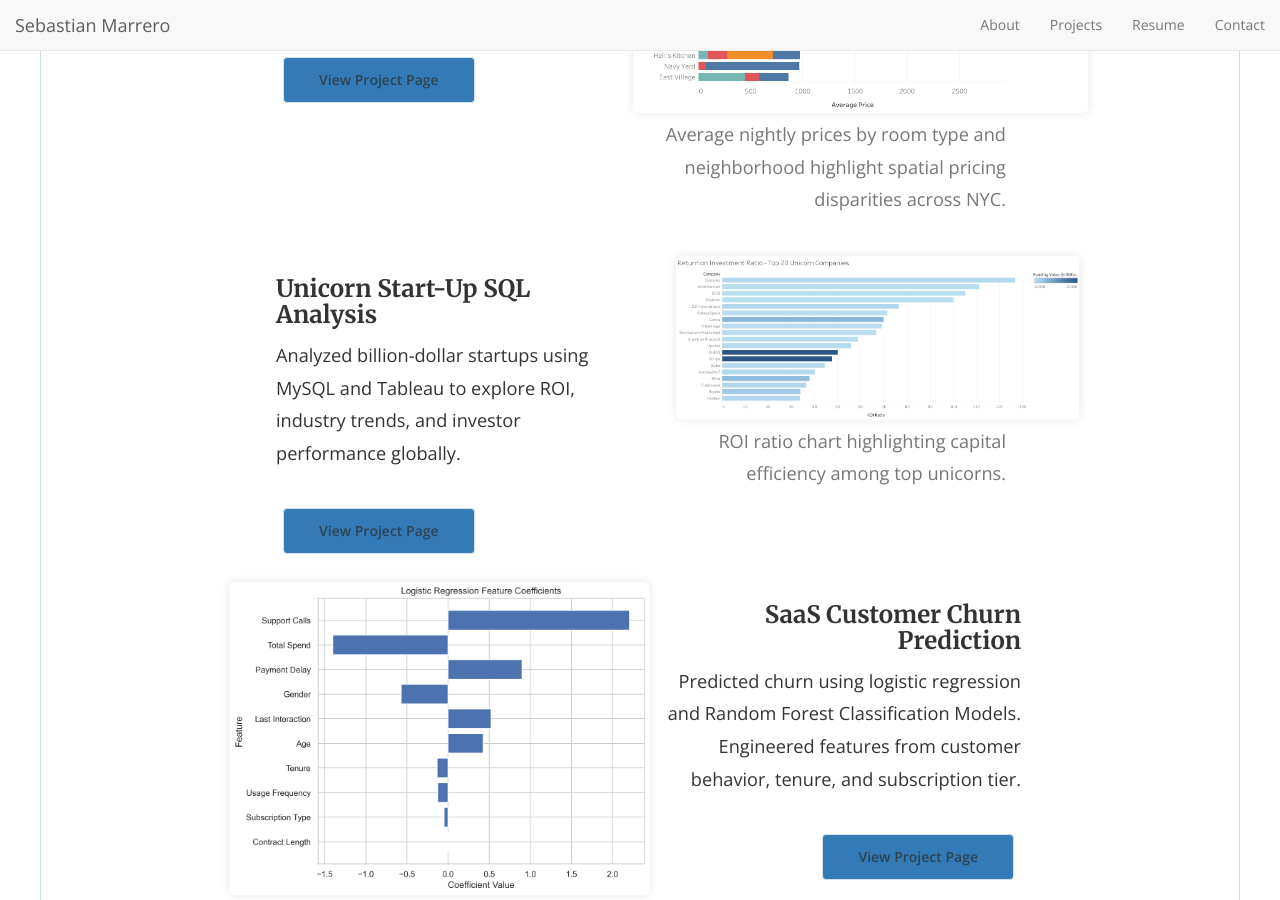
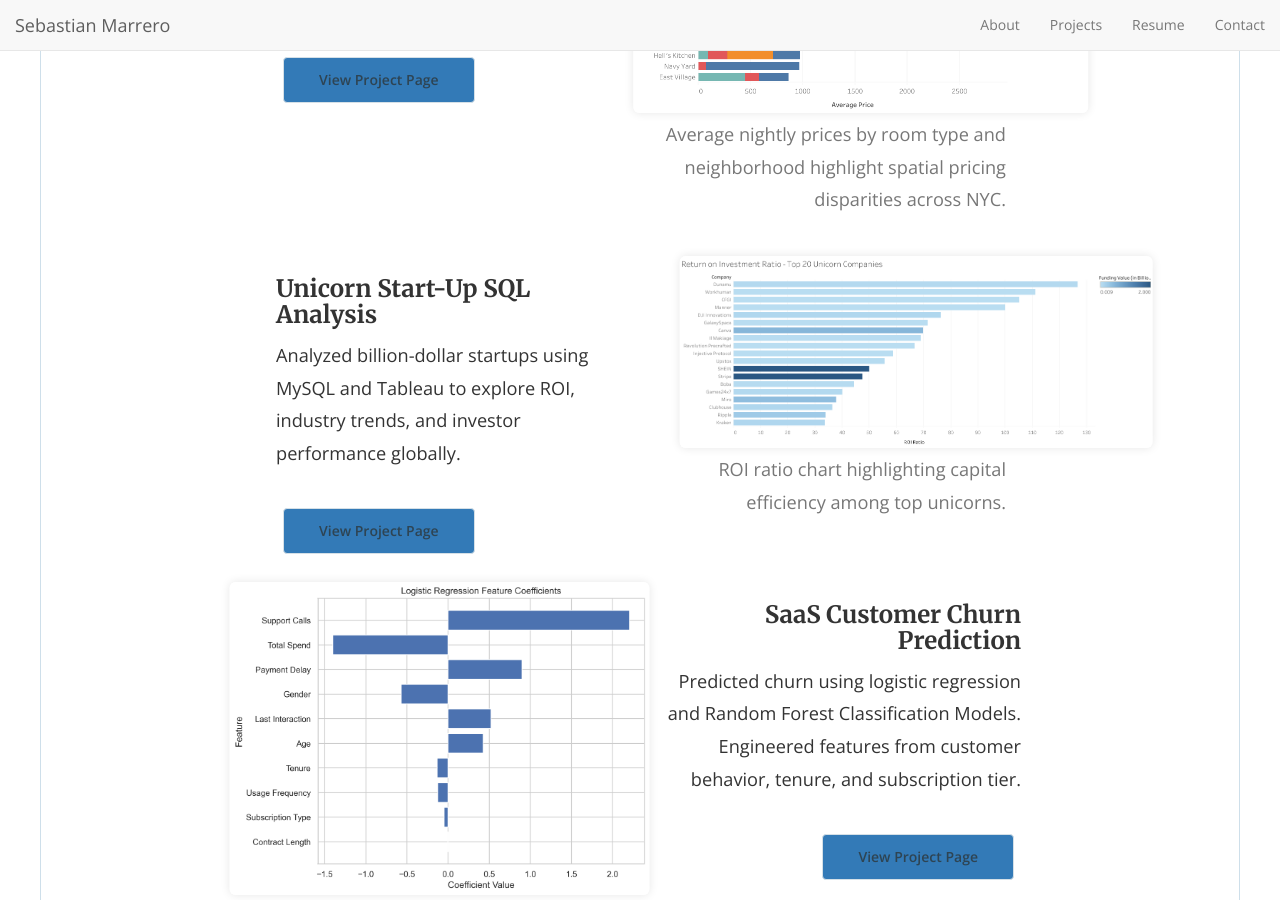
Before and after one commit to SebastianMarrero/Portfolio-Site, a Jekyll site: the page built from index.html, in a window 1280 px wide and 900 px high, scrolled down 1550 px. Built offline with Jekyll 4.4.1, drawn with Linux system fonts in a browser that asks for light colours; nearby versions of some CDN libraries; the list of posts is cut into pages by our own code.

Commit message:
Restore homepage layout before image embedding error

```diff
--- a/_layouts/home.html
+++ b/_layouts/home.html
@@ -72,7 +72,7 @@
                 <img src="{{ site.baseurl }}/assets/images/ROIRatio.sql.png"
                      alt="ROI Ratio Unicorns"
                      class="img-responsive"
-                     style="width: 115%; max-width: none; height: auto; transform: translateX(5%);
+                     style="width: 135%; max-width: none; height: auto; transform: translateX(5%);
                             border-radius: 6px; box-shadow: 0 0 10px rgba(0,0,0,0.1);">
                 <p class="text-right text-muted" style="margin-top: 5px;">ROI ratio chart highlighting capital efficiency among top unicorns.</p>
               </div>
```
